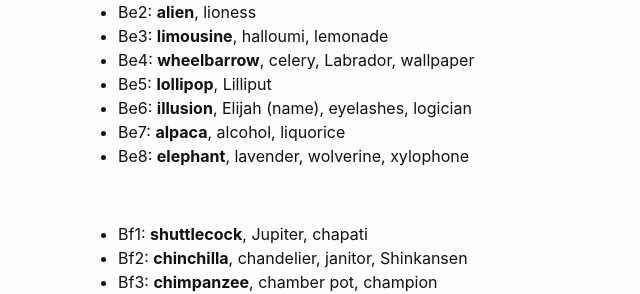
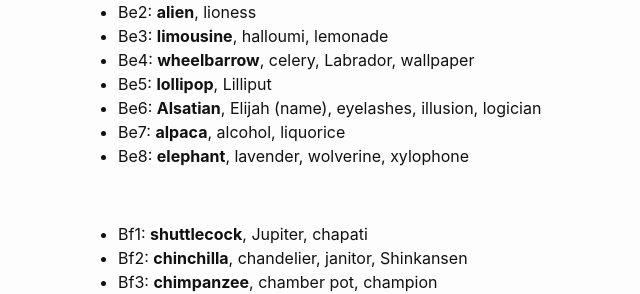
Before and after one commit to liontailedmacaque/liontailedmacaque.github.io, a Jekyll site: the page built from chessmemorypalace/appendix.md, in a window 1280 px wide and 900 px high, scrolled down 5759 px. Shown: the part 162-456 px from the top of the window, without its empty margins (182-822 px from the left). Built offline with Jekyll 4.4.1, drawn with Linux system fonts in a browser that asks for light colours; some of the changed text lies outside the part shown.

Commit message:
Update appendix.md

```diff
--- a/chessmemorypalace/appendix.md
+++ b/chessmemorypalace/appendix.md
@@ -210,7 +210,7 @@
 - Be3: **limousine**, halloumi, lemonade
 - Be4: **wheelbarrow**, celery, Labrador, wallpaper
 - Be5: **lollipop**, Lilliput
-- Be6: **illusion**, Elijah (name), eyelashes, logician
+- Be6: **Alsatian**, Elijah (name), eyelashes, illusion, logician
 - Be7: **alpaca**, alcohol, liquorice
 - Be8: **elephant**, lavender, wolverine, xylophone
 <p><br></p>
```
Also changed, not shown: other parts of chessmemorypalace/appendix.md (+1 -1 lines).
